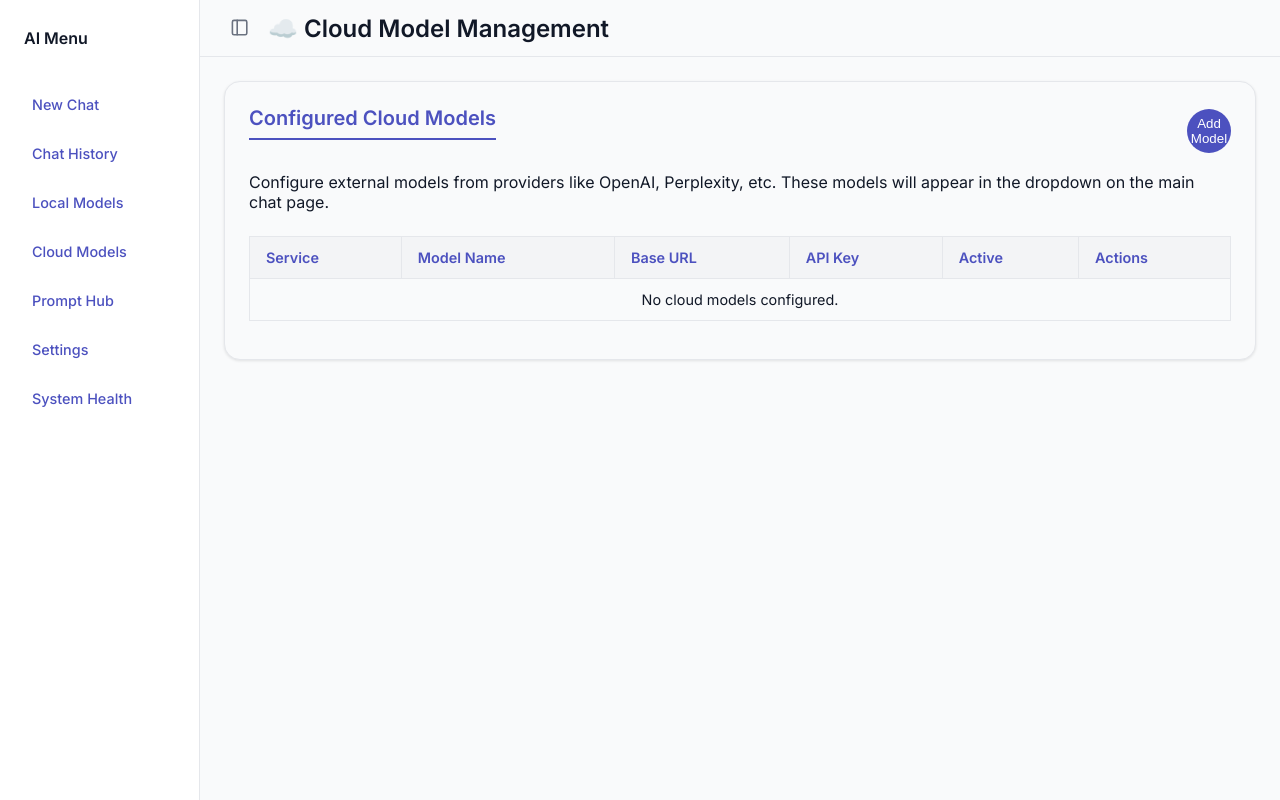
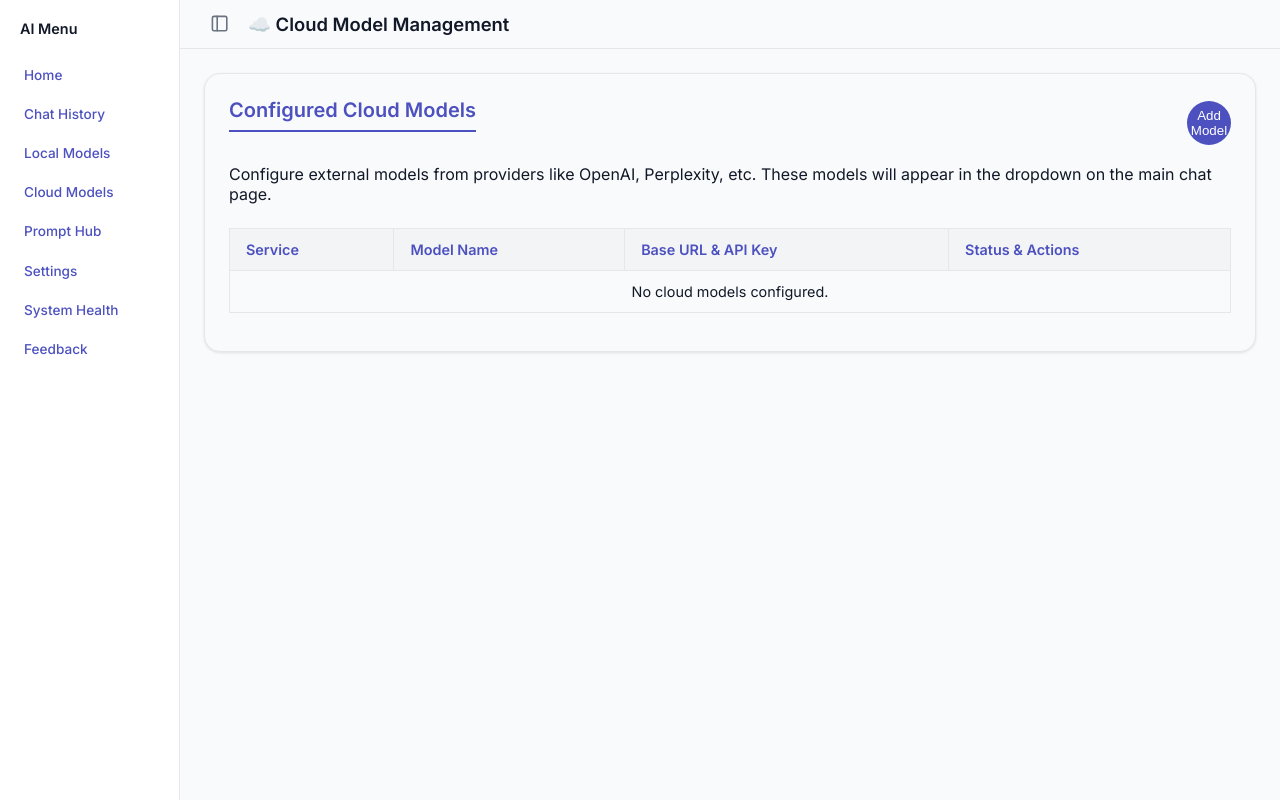
Before and after one commit to SaiSivarajuIN/ai_think, a Flask app: page /cloud_models in a window 1280 px wide. Run offline with Flask 3, Linux system fonts and the light colour scheme; data that the repository does not hold is empty; some libraries are stand-ins or nearby versions.

Commit message:
v0.0.1-beta.12

```diff
--- a/app.py
+++ b/app.py
@@ -860,7 +860,10 @@ def generate():
                 file_context_message = None
                 if chroma_connected:
                     try:
-                        results = chroma_collection.get(where={"session_id": session_id, "sender": "system"}, include=["documents"])
+                        results = chroma_collection.get(
+                            where={"$and": [{"session_id": session_id}, {"sender": "system"}]},
+                            include=["documents"]
+                        )
                         if results['documents']:
                             file_context_message = results['documents'][-1]
                     except Exception as e:
@@ -887,15 +890,31 @@ def generate():
         else:
             # It's an Ollama model
             # For local models, prepend context to the user message
-            if not conversation_history: # If history is empty, this is the first user message
-                file_row = get_db().execute("SELECT content FROM messages WHERE session_id = ? AND sender = 'system' ORDER BY timestamp DESC LIMIT 1", (session_id,)).fetchone()
-                if file_row and '\n\n--- CONTENT ---\n' in file_row['content']:
-                    filename_line, file_content = file_row['content'].split('\n\n--- CONTENT ---\n', 1)
+            if not conversation_history:  # If history is empty, this is the first user message
+                file_context_message = None
+                if chroma_connected:
+                    try:
+                        results = chroma_collection.get(
+                            where={"$and": [{"session_id": session_id}, {"sender": "system"}]},
+                            include=["documents"]
+                        )
+                        if results['documents']:
+                            file_context_message = results['documents'][-1]
+                    except Exception as e:
+                        current_app.logger.error(f"Error fetching file context from ChromaDB for session {session_id}: {e}")
+                else:
+                    file_row = db.execute("SELECT content FROM messages WHERE session_id = ? AND sender = 'system' ORDER BY timestamp DESC LIMIT 1", (session_id,)).fetchone()
+                    if file_row:
+                        file_context_message = file_row['content']
+
+                if file_context_message and '\n\n--- CONTENT ---\n' in file_context_message:
+                    filename_line, file_content = file_context_message.split('\n\n--- CONTENT ---\n', 1)
                     filename = filename_line.replace('File uploaded: ', '')
                     contextual_prompt = f"Based on the content of the document '{filename}' provided below, please answer the following question.\n\n---\n\nDOCUMENT CONTENT:\n{file_content}\n\n---\n\nQUESTION:\n{new_message_content}"
                     # Replace the last message's content (the user's question)
                     messages_for_model[-1]['content'] = contextual_prompt
-                    user_message_to_save = contextual_prompt # Update the content to be saved
+                    user_message_to_save = contextual_prompt  # Update the content to be saved
+
             current_app.logger.info(f"Routing to Ollama model: {model}")
             assistant_response_data = ollama_chat(messages_for_model, model, session_id)
 
--- a/static/cloud_models.js
+++ b/static/cloud_models.js
@@ -203,31 +203,33 @@ document.addEventListener('DOMContentLoaded', function() {
         }
 
         models.forEach(model => {
+            const displayUrl = model.base_url.length > 26 ? model.base_url.substring(0, 26) + '...' : model.base_url;
             const row = document.createElement('tr');
             row.dataset.id = model.id;
             row.innerHTML = `
                 <td>${model.service}</td>
                 <td>${model.model_name}</td>
-                <td>${model.base_url}</td>
-                <td style="display: flex; align-items: center; gap: 0.5rem;">
-                    <span class="api-key-text">${model.api_key_partial || 'Not set'}</span>
-                    <button class="copy-key-btn icon-btn" title="Copy Key">
-                        <span class="material-icons">content_copy</span>
-                    </button>
+                <td>
+                    <div style="display: flex; justify-content: space-between; align-items: center; gap: 0.5rem;">
+                        <span class="api-key-text" title="${model.base_url}">${displayUrl}</span>
+                        <button class="copy-base_url-btn icon-btn" title="Copy Base URL">
+                            <span class="material-icons">content_copy</span>
+                        </button>
+                    </div>
+                    <div style="display: flex; justify-content: space-between; align-items: center; gap: 0.5rem; margin-top: 0.25rem;">
+                        <span class="api-key-text">${model.api_key_partial || 'Not set'}</span>
+                        <button class="copy-key-btn icon-btn" title="Copy Key">
+                            <span class="material-icons">content_copy</span>
+                        </button>
+                    </div>
                 </td>
-                <td>
+                <td style="display: flex; align-items: center; gap: 1rem;">
                     <label class="switch" title="${model.active ? 'Deactivate' : 'Activate'} Model">
                         <input type="checkbox" class="active-toggle" ${model.active ? 'checked' : ''}>
                         <span class="slider round"></span>
                     </label>
-                </td>
-                <td>
-                    <button class="edit-model-btn icon-btn" title="Edit Model">
-                        <span class="material-icons">edit</span>
-                    </button>
-                    <button class="delete-model-btn icon-btn" title="Delete Model">
-                        <span class="material-icons">delete</span>
-                    </button>
+                    <button class="edit-model-btn icon-btn" title="Edit Model"><span class="material-icons">edit</span></button>
+                    <button class="delete-model-btn icon-btn" title="Delete Model"><span class="material-icons">delete</span></button>
                 </td>
             `;
             modelsTableBody.appendChild(row);
@@ -236,6 +238,10 @@ document.addEventListener('DOMContentLoaded', function() {
             row.querySelector('.edit-model-btn').addEventListener('click', () => openModalForEdit(model));
             row.querySelector('.delete-model-btn').addEventListener('click', () => deleteModel(model.id));
             row.querySelector('.copy-key-btn').addEventListener('click', () => copyKey(model.id));
+            row.querySelector('.copy-base_url-btn').addEventListener('click', (e) => {
+                const btn = e.currentTarget;
+                copyToClipboard(model.base_url, btn);
+            });
             row.querySelector('.active-toggle').addEventListener('change', (e) => {
                 toggleActive(model.id, e.target.checked);
             });
--- a/static/script.js
+++ b/static/script.js
@@ -96,16 +96,25 @@ document.addEventListener('DOMContentLoaded', function() {
             let displayContent = content;
             const rawContentForCopy = content; // Keep original for copy
 
-            // Check if the user message contains search results and hide them for display
-            const searchRegex = /^Based on the following web search results, please answer the user's question\.\n\n--- SEARCH RESULTS ---\n([\s\S]*?)\n\n--- USER QUESTION ---\n([\s\S]*)$/;
-            const match = content.match(searchRegex);
+            // Regex for both search and file context
+            const searchRegex = /^Based on the following web search results, please answer the user's question\.\n\n--- SEARCH RESULTS ---\n([\s\S]*?)\n\n--- USER QUESTION ---\n([\s\S]*)$/m;
+            const fileContextRegex = /^Based on the content of the document '(.+?)' provided below, please answer the following question\.\n\n---\n\nDOCUMENT CONTENT:\n([\s\S]*?)\n\n---\n\nQUESTION:\n([\s\S]*)$/m;
 
-            if (match) {
-                const userQuestion = match[2].trim();
+            const searchMatch = content.match(searchRegex);
+            const fileMatch = content.match(fileContextRegex);
+
+            if (searchMatch) {
+                const userQuestion = searchMatch[2].trim();
                 // Display only the user's original question part.
                 // The full content with search results is still in `rawContentForCopy`.
                 // The "Search Results" block is rendered on history.html from this raw content.
                 displayContent = userQuestion;
+            } else if (fileMatch) {
+                const filename = fileMatch[1].trim();
+                const userQuestion = fileMatch[3].trim();
+                // Display only the user's question part. The full content is saved for history.
+                // We'll add a small indicator about the file context.
+                displayContent = `*(Querying about ${filename})*\n\n${userQuestion}`;
             }
 
             const formattedContent = formatMessage(escapeHtml(displayContent));
@@ -148,7 +157,6 @@ document.addEventListener('DOMContentLoaded', function() {
         }
 
         footerHTML += `<button class="copy-btn icon-btn" title="Copy message"><span class="material-icons">content_copy</span></button>`;
-        footerHTML += `<button class="regenerate-btn icon-btn" title="Regenerate response"><span class="material-icons">refresh</span></button>`;
         footer.innerHTML = footerHTML;
         messageDiv.appendChild(footer);
     }
@@ -322,74 +330,6 @@ document.addEventListener('DOMContentLoaded', function() {
         }
     }
 
-    // Regenerate the last response
-    async function regenerateResponse() {
-        const selectedModel = document.getElementById('model-selector').value;
-
-        // Remove last bot message from history
-        if (conversationHistory.length > 0 && conversationHistory[conversationHistory.length - 1].role === 'assistant') {
-            conversationHistory.pop();
-        } else {
-            console.error("Could not find a bot message to regenerate.");
-            return;
-        }
-
-        // Remove last bot message from DOM
-        const lastBotMessage = chatbox.querySelector('.bot-message:last-of-type');
-        if (lastBotMessage) {
-            lastBotMessage.remove();
-        }
-
-        // Disable input while processing
-        userInput.disabled = true;
-
-        // Toggle button to Stop state
-        toggleSendStopButton(true);
-
-        // Show thinking indicator
-        showThinking();
-
-        // Create a new AbortController for this request
-        abortController = new AbortController();
-        const signal = abortController.signal;
-
-        try {
-            const response = await fetch('/generate', {
-                method: 'POST',
-                headers: { 'Content-Type': 'application/json' },
-                body: JSON.stringify({
-                    messages: conversationHistory,
-                    model: selectedModel
-                }),
-                signal: signal // Pass the abort signal here
-            });
-
-            if (!response.ok) {
-                removeThinking(); // On server error, remove the indicator
-                const errorData = await response.json();
-                throw new Error(errorData.error || 'Server error');
-            }
-
-            const data = await response.json();
-            handleBotResponse(data); // This will update the thinking message
-
-        } catch (error) {
-            if (error.name === 'AbortError') {
-                console.log('Fetch aborted by user.');
-                removeThinking();
-            } else {
-                removeThinking();
-                console.error('Error:', error);
-                addMessage(`❌ Error: ${error.message}`, false);
-            }
-        } finally {
-            userInput.disabled = false;
-            toggleSendStopButton(false); // Reset to Send state
-            userInput.focus();
-            abortController = null; // Clear the controller
-        }
-    }
-
     // Event listeners
     sendButton.addEventListener('click', sendMessage);
 
@@ -402,18 +342,6 @@ document.addEventListener('DOMContentLoaded', function() {
 
     // Event delegation for message actions (copy, regenerate)
     chatbox.addEventListener('click', function(e) {
-        const regenerateBtn = e.target.closest('.regenerate-btn');
-        if (regenerateBtn) {
-            const botMessageDiv = regenerateBtn.closest('.bot-message');
-            const lastBotMessage = chatbox.querySelector('.bot-message:last-of-type');
-            if (botMessageDiv === lastBotMessage) {
-                regenerateResponse();
-            } else {
-                alert("Sorry, you can only regenerate the last response for now.");
-            }
-            return; // Stop further processing
-        }
-
         const copyBtn = e.target.closest('.copy-btn');
         if (copyBtn) {
             const messageDiv = copyBtn.closest('.message'); // Works for both .user-message and .bot-message
@@ -648,6 +576,14 @@ document.addEventListener('DOMContentLoaded', function() {
                 sidebarToggle.click();
             }
         }
+        if (event.altKey && event.key.toLowerCase() === 'h') {
+            const historySidebarToggle = document.getElementById('history-sidebar-toggle');
+            if (historySidebarToggle) {
+                // Prevent default browser action for Alt+H (often opens Help menu)
+                event.preventDefault();
+                historySidebarToggle.click();
+            }
+        }
     });
 });
 
--- a/static/style.css
+++ b/static/style.css
@@ -65,23 +65,23 @@ body.fixed-layout {
 }
 
 .sidebar {
-    width: 200px;
+    width: 180px;
     background-color: var(--background);
     border-right: 1px solid var(--border);
-    padding: 1rem;
+    padding: 0.75rem;
     display: flex;
     flex-direction: column;
-    gap: 0.5rem;
+    gap: 0.25rem;
     flex-shrink: 0;
     transition: width 0.3s ease, padding 0.3s ease;
     overflow: hidden; /* Hide content when collapsing */
 }
 
 .sidebar-header {
-    font-size: 1.0rem;
+    font-size: 0.9rem;
     font-weight: 600;
-    padding: 0.75rem 0.5rem;
-    margin-bottom: 1rem;
+    padding: 0.5rem;
+    margin-bottom: 0.5rem;
     display: flex;
     align-items: center;
     gap: 0.75rem;
@@ -115,7 +115,7 @@ body.fixed-layout {
     display: flex;
     flex-wrap: wrap;
     align-items: center;
-    padding: 0.75rem 1.5rem;
+    padding: 0.5rem 1.5rem;
     border-bottom: 1px solid var(--border);
     gap: 0.75rem;
     flex-shrink: 0;
@@ -123,7 +123,7 @@ body.fixed-layout {
 
 .header h1, .header h2 {
     margin: 0;
-    font-size: 1.5rem;
+    font-size: 1.15rem;
     white-space: nowrap;
 }
 
@@ -138,9 +138,9 @@ body.fixed-layout {
     display: flex;
     align-items: center;
     justify-content: flex-start; /* Align text to the left */
-    gap: 1rem; /* Space between icon and text */
+    gap: 0.75rem; /* Space between icon and text */
     width: 100%;
-    padding: 0.75rem 1rem;
+    padding: 0.6rem 0.75rem;
     margin: 0;
     color: var(--primary);
     cursor: pointer;
@@ -149,7 +149,7 @@ body.fixed-layout {
     text-decoration: none;
     border-radius: var(--radius-md);
     transition: all 0.2s ease;
-    font-size: 0.9rem;
+    font-size: 0.85rem;
     font-weight: 500;
     white-space: nowrap; /* Prevent text from wrapping during collapse animation */
 }
@@ -617,11 +617,6 @@ input:checked + .slider:before {
     background: rgba(76, 81, 191, 0.1);
 }
 
-.regenerate-btn:hover {
-    color: var(--connected);
-    background: rgba(34, 197, 94, 0.1);
-}
-
 .message-footer {
     display: flex;
     align-items: center;
--- a/templates/base.html
+++ b/templates/base.html
@@ -28,13 +28,14 @@
             <div class="sidebar-header">
                 <h4>AI Menu</h4>
             </div>
-            <a href="/" class="nav-link" title="New Chat">New Chat</a>
-            <a href="/history" class="nav-link" title="Chat History">Chat History</a>
+            <a href="/" onclick="resetThread()" class="nav-link" title="New Chat">Home</a>
+            <a href="/history" class="nav-link" title="Chat History" >Chat History</a>
             <a href="/models" class="nav-link" title="Models Hub">Local Models</a>
             <a href="/cloud_models" class="nav-link" title="Cloud Models">Cloud Models</a>
             <a href="/prompts" class="nav-link" title="Prompt Hub">Prompt Hub</a>
             <a href="/settings" class="nav-link" title="Settings">Settings</a>
             <a href="/health" class="nav-link" title="System Health">System Health</a>
+            <a href="https://forms.gle/5LeiKT1tRoNWmVst5" target="_blank" class="nav-link" title="Feedback">Feedback</a>
         </aside>
         <div class="main-content-wrapper">
             <!-- Header -->
@@ -43,7 +44,7 @@
                     <svg xmlns="http://www.w3.org/2000/svg" width="20" height="20" viewBox="0 0 25 25" fill="none" stroke="currentColor" stroke-width="2" stroke-linecap="round" stroke-linejoin="round"><rect width="18" height="18" x="3" y="3" rx="2"></rect><path d="M9 3v18"></path></svg>
                     <span class="visually-hidden">Toggle Sidebar</span>
                 </button>
-                <h1>{% block header_title %}{% endblock %}</h1>
+                <h2>{% block header_title %}{% endblock %}</h2>
                 <div class="header-nav" style="margin-left: auto;">
                     {% block header_nav %}{% endblock %}
                 </div>
--- a/templates/cloud_models.html
+++ b/templates/cloud_models.html
@@ -49,10 +49,8 @@
                 <tr>
                     <th>Service</th>
                     <th>Model Name</th>
-                    <th>Base URL</th>
-                    <th>API Key</th>
-                    <th>Active</th>
-                    <th>Actions</th>
+                    <th>Base URL & API Key</th>
+                    <th>Status & Actions</th>
                 </tr>
             </thead>
             <tbody>
```
Also changed, not shown: documentation.md (+1 -0 lines), templates/history.html (+43 -17 lines), templates/index.html (+7 -1 lines), README.md, 1 other file.
